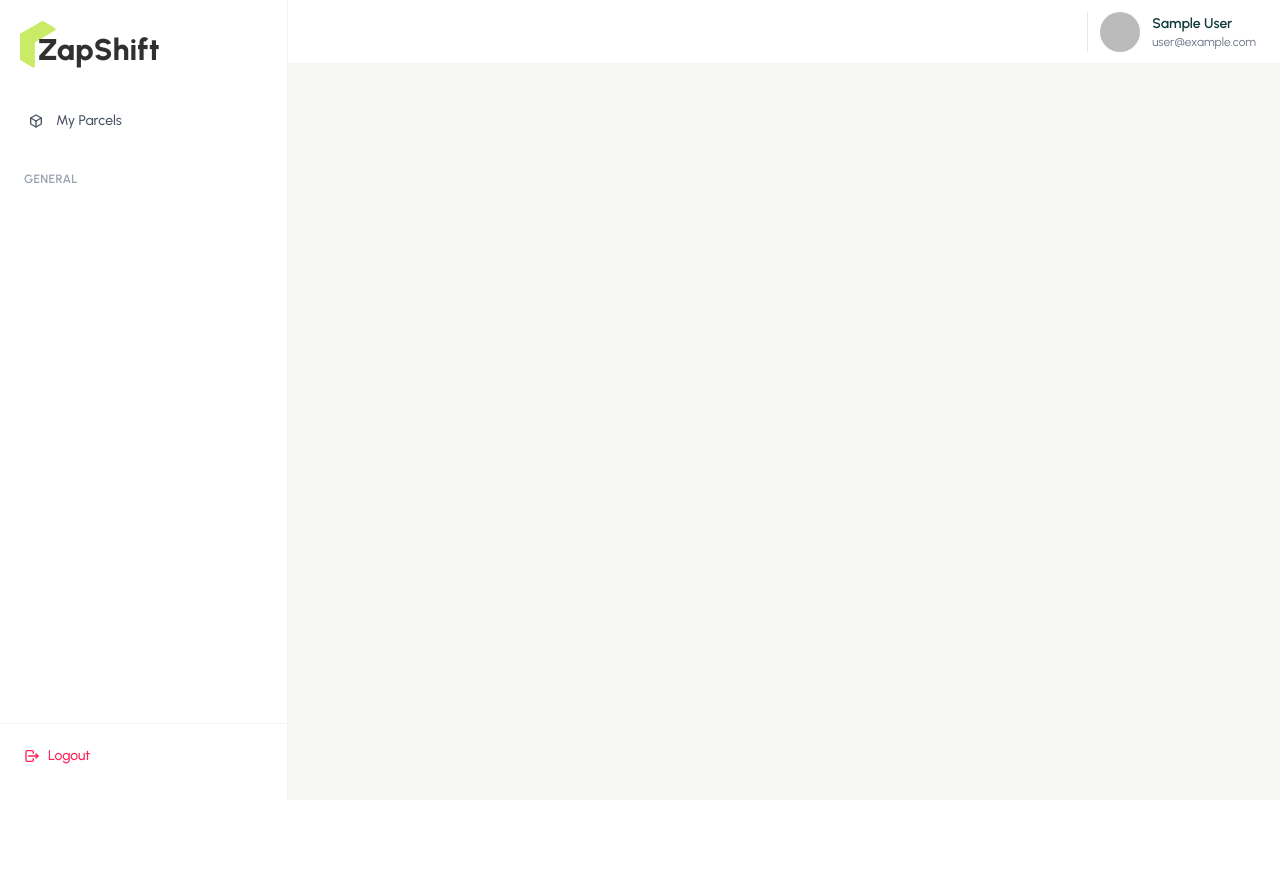
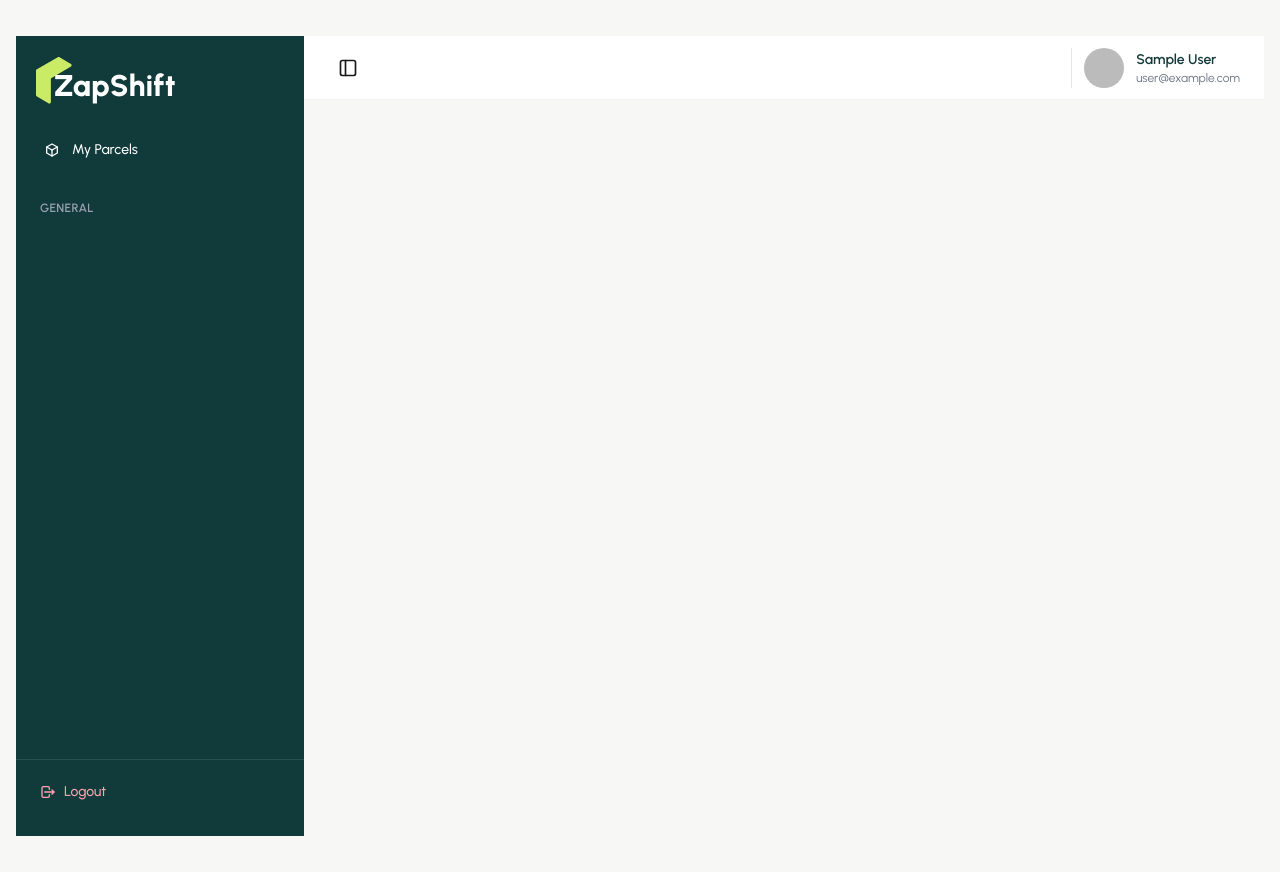
Before and after one commit to FahimFaysalNirjhar/zap-shift-client-side, a React (Vite) app: page /dashboard in a window 1280 px wide. Before the commit the page ends 800 px from the top, so only its background shows below. Built offline with nearby package versions, Linux system fonts and the light colour scheme; no server answers; sample sign-in values are in the browser's storage.

Commit message:
dashboard design updated and completed

```diff
--- a/src/layouts/DashboardLayout/DashboardLayout.jsx
+++ b/src/layouts/DashboardLayout/DashboardLayout.jsx
@@ -1,5 +1,5 @@
-import React from "react";
-import { NavLink, Outlet } from "react-router";
+import React, { useState } from "react";
+import { Link, NavLink, Outlet } from "react-router";
 import Logo from "../../components/Logo/Logo";
 import useAuth from "../../Hooks/useAuth";
 
@@ -7,26 +7,11 @@ import useAuth from "../../Hooks/useAuth";
 const NAV_ITEMS = [
   {
     section: null,
-    links: [
-      { to: "/dashboard/parcels", label: "My Parcels", icon: "box" },
-      // { to: "/dashboard", label: "Dashboard", end: true, icon: "layout" },
-      // { to: "/dashboard/invoices", label: "Invoices", icon: "receipt" },
-      // { to: "/dashboard/stores", label: "Stores", icon: "store" },
-      // { to: "/dashboard/pricing", label: "Pricing Plan", icon: "tag" },
-      // { to: "/dashboard/coverage", label: "Coverage Area", icon: "map" },
-    ],
+    links: [{ to: "/dashboard/parcels", label: "My Parcels", icon: "box" }],
   },
   {
     section: "GENERAL",
-    links: [
-      // { to: "/dashboard/settings", label: "Settings", icon: "settings" },
-      // {
-      //   to: "/dashboard/change-password",
-      //   label: "Change Password",
-      //   icon: "lock",
-      // },
-      // { to: "/dashboard/help", label: "Help", icon: "help" },
-    ],
+    links: [],
   },
 ];
 
@@ -46,69 +31,12 @@ const strokeIcon = (paths, extraClass = "") => (
 );
 
 const ICONS = {
-  layout: strokeIcon(
-    <>
-      <path d="M4 4m0 2a2 2 0 0 1 2 -2h12a2 2 0 0 1 2 2v12a2 2 0 0 1 -2 2h-12a2 2 0 0 1 -2 -2z" />
-      <path d="M4 12h16" />
-      <path d="M12 4v16" />
-    </>,
-  ),
   box: strokeIcon(
     <>
       <path d="M12 3l8 4.5v9l-8 4.5l-8 -4.5v-9z" />
       <path d="M12 12l8 -4.5" />
       <path d="M12 12v9" />
       <path d="M12 12l-8 -4.5" />
-    </>,
-  ),
-  receipt: strokeIcon(
-    <>
-      <path d="M5 21v-16a2 2 0 0 1 2 -2h10a2 2 0 0 1 2 2v16l-3 -2l-2 2l-2 -2l-2 2l-2 -2z" />
-      <path d="M9 8h6" />
-      <path d="M9 12h6" />
-    </>,
-  ),
-  store: strokeIcon(
-    <>
-      <path d="M3 21l18 0" />
-      <path d="M3 7v1a3 3 0 0 0 6 0v-1m0 1a3 3 0 0 0 6 0v-1m0 1a3 3 0 0 0 6 0v-1l-2 -4h-14l-2 4" />
-      <path d="M5 21l0 -10.15" />
-      <path d="M19 21l0 -10.15" />
-      <path d="M9 21v-4a2 2 0 0 1 2 -2h2a2 2 0 0 1 2 2v4" />
-    </>,
-  ),
-  tag: strokeIcon(
-    <>
-      <path d="M7.5 7.5m-1 0a1 1 0 1 0 2 0a1 1 0 1 0 -2 0" />
-      <path d="M3 6v5.172a2 2 0 0 0 .586 1.414l7.71 7.71a2.41 2.41 0 0 0 3.408 0l5.592 -5.592a2.41 2.41 0 0 0 0 -3.408l-7.71 -7.71a2 2 0 0 0 -1.414 -.586h-5.172a3 3 0 0 0 -3 3z" />
-    </>,
-  ),
-  map: strokeIcon(
-    <>
-      <path d="M18 6c0 3.314 -2.686 7 -6 7s-6 -3.686 -6 -7a6 6 0 0 1 12 0" />
-      <path d="M12 9m-2 0a2 2 0 1 0 4 0a2 2 0 1 0 -4 0" />
-      <path d="M12 13v8" />
-      <path d="M9 20h6" />
-    </>,
-  ),
-  settings: strokeIcon(
-    <>
-      <path d="M10.325 4.317c.426 -1.756 2.924 -1.756 3.35 0a1.724 1.724 0 0 0 2.573 1.066c1.543 -.94 3.31 .826 2.37 2.37a1.724 1.724 0 0 0 1.065 2.572c1.756 .426 1.756 2.924 0 3.35a1.724 1.724 0 0 0 -1.066 2.573c.94 1.543 -.826 3.31 -2.37 2.37a1.724 1.724 0 0 0 -2.572 1.065c-.426 1.756 -2.924 1.756 -3.35 0a1.724 1.724 0 0 0 -2.573 -1.066c-1.543 .94 -3.31 -.826 -2.37 -2.37a1.724 1.724 0 0 0 -1.065 -2.572c-1.756 -.426 -1.756 -2.924 0 -3.35a1.724 1.724 0 0 0 1.066 -2.573c-.94 -1.543 .826 -3.31 2.37 -2.37c1 .608 2.296 .07 2.572 -1.065z" />
-      <path d="M9 12a3 3 0 1 0 6 0a3 3 0 0 0 -6 0" />
-    </>,
-  ),
-  lock: strokeIcon(
-    <>
-      <path d="M5 13m0 2a2 2 0 0 1 2 -2h10a2 2 0 0 1 2 2v4a2 2 0 0 1 -2 2h-10a2 2 0 0 1 -2 -2z" />
-      <path d="M11 16a1 1 0 1 0 2 0a1 1 0 0 0 -2 0" />
-      <path d="M8 11v-4a4 4 0 1 1 8 0v4" />
-    </>,
-  ),
-  help: strokeIcon(
-    <>
-      <path d="M12 12m-9 0a9 9 0 1 0 18 0a9 9 0 1 0 -18 0" />
-      <path d="M12 17l0 .01" />
-      <path d="M12 13.5a1.5 1.5 0 0 1 1 -1.5a2.6 2.6 0 1 0 -3 -4" />
     </>,
   ),
   logout: strokeIcon(
@@ -118,39 +46,31 @@ const ICONS = {
       <path d="M18 15l3 -3" />
     </>,
   ),
-  bell: strokeIcon(
+  // New: sidebar-collapse icon (matches the panel icon in your screenshot)
+  panel: strokeIcon(
     <>
-      <path d="M10 5a2 2 0 1 1 4 0a7 7 0 0 1 4 6v3a4 4 0 0 0 2 3h-16a4 4 0 0 0 2 -3v-3a7 7 0 0 1 4 -6" />
-      <path d="M9 17v1a3 3 0 0 0 6 0v-1" />
+      <rect x="3" y="3" width="18" height="18" rx="2" />
+      <path d="M9 3v18" />
     </>,
     "size-5",
-  ),
-  menu: strokeIcon(
-    <>
-      <path d="M4 4m0 2a2 2 0 0 1 2 -2h12a2 2 0 0 1 2 2v12a2 2 0 0 1 -2 2h-12a2 2 0 0 1 -2 -2z" />
-      <path d="M9 4v16" />
-      <path d="M14 10l2 2l-2 2" />
-    </>,
   ),
 };
 
 const navLinkClasses = ({ isActive }) =>
-  `flex items-center gap-3 rounded-xl px-4 py-3 text-sm font-medium transition-all ${
+  `flex items-center gap-3 rounded-xl px-4 py-3 text-sm font-medium transition-all whitespace-nowrap ${
     isActive
       ? "bg-[#c7e94f] text-[#113a3a]"
-      : "text-white lg:text-gray-600 hover:bg-[#eef8ea] hover:text-[#113a3a]"
+      : "text-white hover:bg-[#eef8ea] hover:text-[#113a3a]"
   }`;
 
 const DashboardLayout = () => {
-  // Swap for the logged-in user from your auth context / hook.
   const { user, LogOut } = useAuth();
-  const closeDrawer = () => {
-    const drawer = document.getElementById("my-drawer-4");
 
-    if (drawer instanceof HTMLInputElement) {
-      drawer.checked = false;
-    }
-  };
+  // One state drives both: mobile overlay (translate) and desktop collapse (width)
+  const [sidebarOpen, setSidebarOpen] = useState(
+    typeof window !== "undefined" ? window.innerWidth >= 1024 : true,
+  );
+
   const handleLogout = async () => {
     try {
       await LogOut();
@@ -160,65 +80,30 @@ const DashboardLayout = () => {
   };
 
   return (
-    <div className="drawer lg:drawer-open min-h-screen">
-      <input id="my-drawer-4" type="checkbox" className="drawer-toggle" />
-
-      <div className="drawer-content bg-[#f7f8f6] min-h-screen">
-        {/* Navbar */}
-        <nav className="navbar w-full bg-white border-b border-gray-100 px-3 sm:px-6 sticky top-0 z-20">
-          <label
-            htmlFor="my-drawer-4"
-            aria-label="open sidebar"
-            className="btn btn-square btn-ghost lg:hidden shrink-0"
-          >
-            {ICONS.menu}
-          </label>
-
-          <div className="flex-1" />
-
-          <div className="flex items-center gap-3 sm:gap-4">
-            <div className="flex items-center gap-2 sm:gap-3 pl-2 sm:pl-3 border-l border-gray-200">
-              <div className="avatar">
-                <div className="w-10 rounded-full">
-                  <img
-                    src={
-                      user?.photoURL || "https://i.ibb.co/4pDNDk1/avatar.png"
-                    }
-                    alt={user?.displayName || "User"}
+    <div className="min-h-screen bg-[#f7f8f6] flex max-w-7xl mx-auto lg:px-4 lg:py-9">
+      {/* Mobile backdrop */}
+      {sidebarOpen && (
+        <div
+          className="fixed inset-0 z-30 bg-black/40 lg:hidden"
+          onClick={() => setSidebarOpen(false)}
         />
-                </div>
-              </div>
-
-              <div className="hidden sm:block leading-tight">
-                <p className="text-sm font-semibold text-[#113a3a]">
-                  {user?.displayName || "User"}
-                </p>
-
-                <p className="text-xs text-gray-500 truncate max-w-[180px]">
-                  {user?.email}
-                </p>
-              </div>
-            </div>
-          </div>
-        </nav>
-
-        {/* Page content */}
-        <div className="p-3 sm:p-4 lg:p-6">
-          <Outlet />
-        </div>
-      </div>
+      )}
 
       {/* Sidebar */}
-      <div className="drawer-side z-30">
-        <label
-          htmlFor="my-drawer-4"
-          aria-label="close sidebar"
-          className="drawer-overlay"
-        ></label>
-
-        <div className="flex min-h-full flex-col bg-[#113a3a] lg:bg-white w-72 border-r border-gray-100">
-          <div className="px-5 py-5">
-            <Logo />
+      <aside
+        className={`fixed lg:static top-0 left-0 z-40 flex h-screen flex-col overflow-hidden bg-[#113a3a] transition-all duration-300 ease-in-out
+          w-72 shrink-0
+          ${sidebarOpen ? "translate-x-0 lg:w-72" : "-translate-x-full lg:translate-x-0 lg:w-0"}`}
+      >
+        <div className="px-5 py-5 shrink-0">
+          <Link to="/">
+            <div className="flex items-end">
+              <img src="/logo.png" alt="" />
+              <h1 className="text-white -ms-4.5 text-3xl font-extrabold whitespace-nowrap">
+                ZapShift
+              </h1>
+            </div>
+          </Link>
         </div>
 
         <nav className="flex-1 px-3 space-y-6 overflow-y-auto">
@@ -235,7 +120,9 @@ const DashboardLayout = () => {
                     <NavLink
                       to={link.to}
                       end={link.end}
-                        onClick={closeDrawer}
+                      onClick={() => {
+                        if (window.innerWidth < 1024) setSidebarOpen(false);
+                      }}
                       className={navLinkClasses}
                     >
                       {ICONS[link.icon]}
@@ -248,15 +135,56 @@ const DashboardLayout = () => {
           ))}
         </nav>
 
-          <div className="px-3 pb-5 pt-2 border-t border-white/10 lg:border-gray-100">
+        <div className="px-3 pb-5 pt-2 border-t border-white/10 shrink-0">
           <button
             onClick={handleLogout}
-              className="w-full flex items-center gap-2 rounded-lg px-3 py-2.5 text-sm font-medium text-rose-300 lg:text-rose-500 hover:bg-rose-500/10"
+            className="w-full flex items-center gap-2 rounded-lg px-3 py-2.5 text-sm font-medium text-rose-300 hover:bg-rose-500/10 whitespace-nowrap"
           >
             {ICONS.logout}
             <span>Logout</span>
           </button>
         </div>
+      </aside>
+
+      {/* Main column */}
+      <div className="flex-1 min-w-0">
+        <nav className="navbar w-full bg-white border-b border-gray-100 px-3 sm:px-6 sticky top-0 z-20">
+          <button
+            aria-label="Toggle sidebar"
+            onClick={() => setSidebarOpen((prev) => !prev)}
+            className="btn btn-square btn-ghost shrink-0 hover:bg-[#e0fbfc] active:bg-[#e0fbfc]"
+          >
+            {ICONS.panel}
+          </button>
+
+          <div className="flex-1" />
+
+          <div className="flex items-center gap-3 sm:gap-4">
+            <div className="flex items-center gap-2 sm:gap-3 pl-2 sm:pl-3 border-l border-gray-200">
+              <div className="avatar">
+                <div className="w-10 rounded-full">
+                  <img
+                    src={
+                      user?.photoURL || "https://i.ibb.co/4pDNDk1/avatar.png"
+                    }
+                    alt={user?.displayName || "User"}
+                  />
+                </div>
+              </div>
+              <div className="hidden sm:block leading-tight">
+                <p className="text-sm font-semibold text-[#113a3a]">
+                  {user?.displayName || "User"}
+                </p>
+                <p className="text-xs text-gray-500 truncate max-w-[180px]">
+                  {user?.email}
+                </p>
+              </div>
+            </div>
+          </div>
+        </nav>
+
+        <div className="p-3 sm:p-4 lg:p-6">
+          <Outlet />
         </div>
       </div>
     </div>
```
Lines whose indentation alone changed are shown as unchanged.
